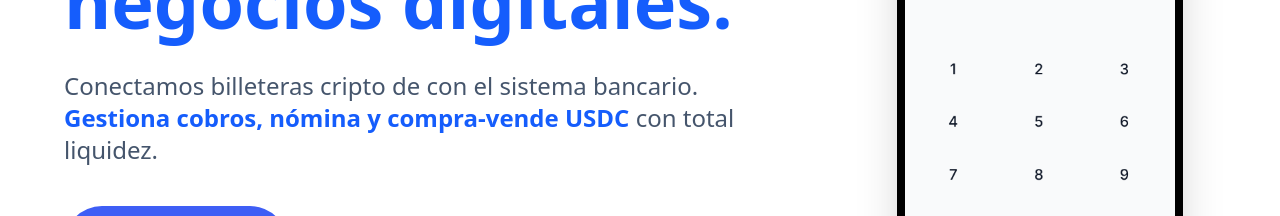
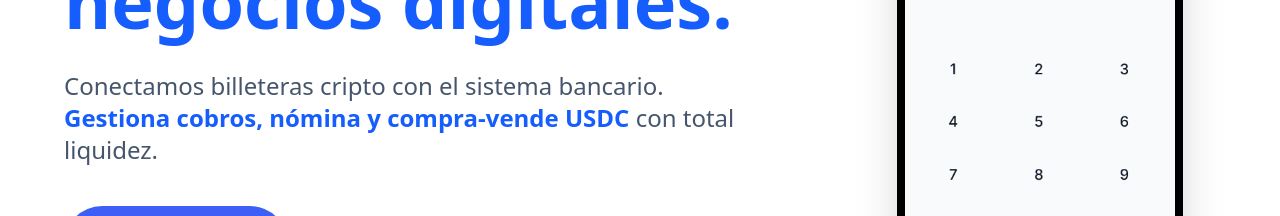
Before and after one commit to Crypto-Bros-Labs/FlowFi-Pay, a React (Vite) app: page / in a window 1280 px wide. Shown: the part 387-603 px from the top of the page. Built offline with nearby package versions, Linux system fonts and the light colour scheme; no server answers.

Commit message:
Fix typo in LandingPage.tsx text

```diff
--- a/src/shared/pages/LandingPage.tsx
+++ b/src/shared/pages/LandingPage.tsx
@@ -85,7 +85,7 @@
                 </span>
               </h1>
               <p className="text-lg md:text-xl lg:text-2xl text-slate-600 max-w-2xl mx-auto lg:mx-0">
-                Conectamos billeteras cripto de con el sistema bancario.{" "}
+                Conectamos billeteras cripto con el sistema bancario.{" "}
                 <span className="text-blue-600 font-semibold">
                 Gestiona cobros, nómina y compra-vende USDC
                 </span>{" "}
```
